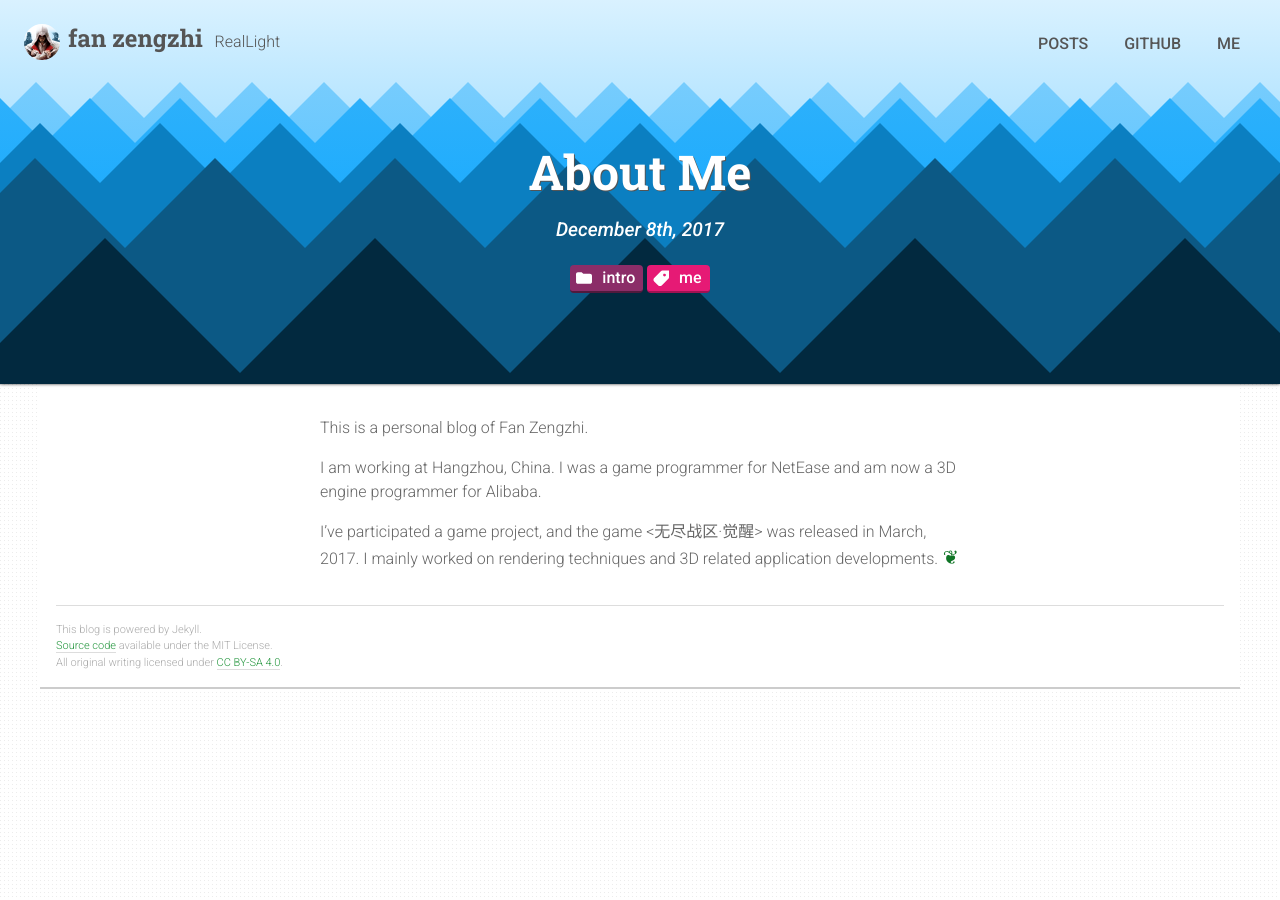
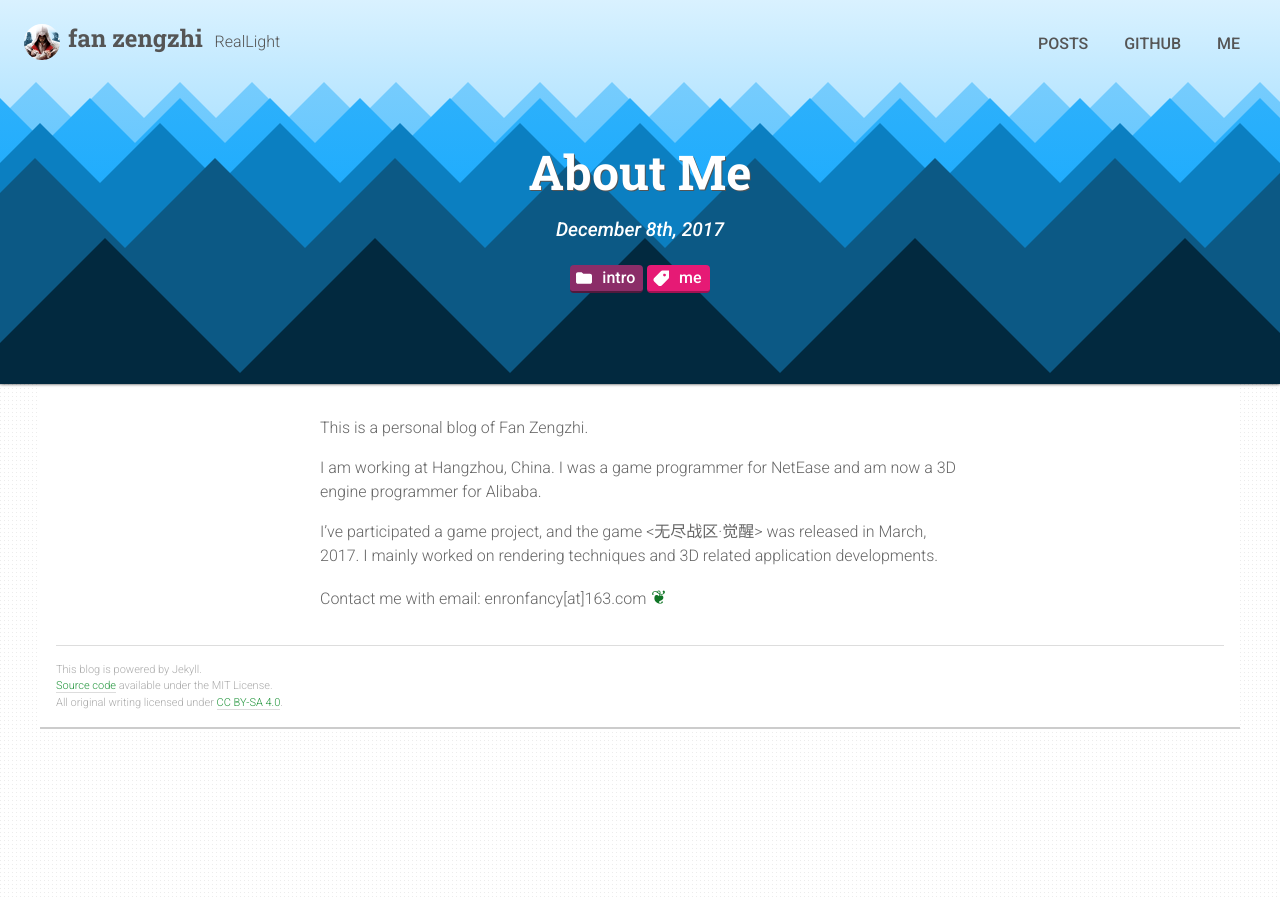
Before and after one commit to fanzengzhi/fanzengzhi.github.io, a Jekyll site: the page built from _posts/2017-12-08-AboutMe.md, in a window 1280 px wide. Built offline with Jekyll 4.4.1, drawn with Linux system fonts in a browser that asks for light colours; part of the change alters nothing that is shown.

Commit message:
Update contacts

```diff
--- a/_posts/2017-12-08-AboutMe.md
+++ b/_posts/2017-12-08-AboutMe.md
@@ -1,6 +1,6 @@
 ---
 title: About Me
-teaser:
+teaser: And contacts
 category: intro
 tags: [me]
 ---
@@ -10,3 +10,7 @@ This is a personal blog of Fan Zengzhi.
 I am working at Hangzhou, China. I was a game programmer for NetEase and am now a 3D engine programmer for Alibaba.
 
 I've participated a game project, and the game <无尽战区·觉醒> was released in March, 2017. I mainly worked on rendering techniques and 3D related application developments.
+
+
+
+Contact me with email: enronfancy[at]163.com
```
